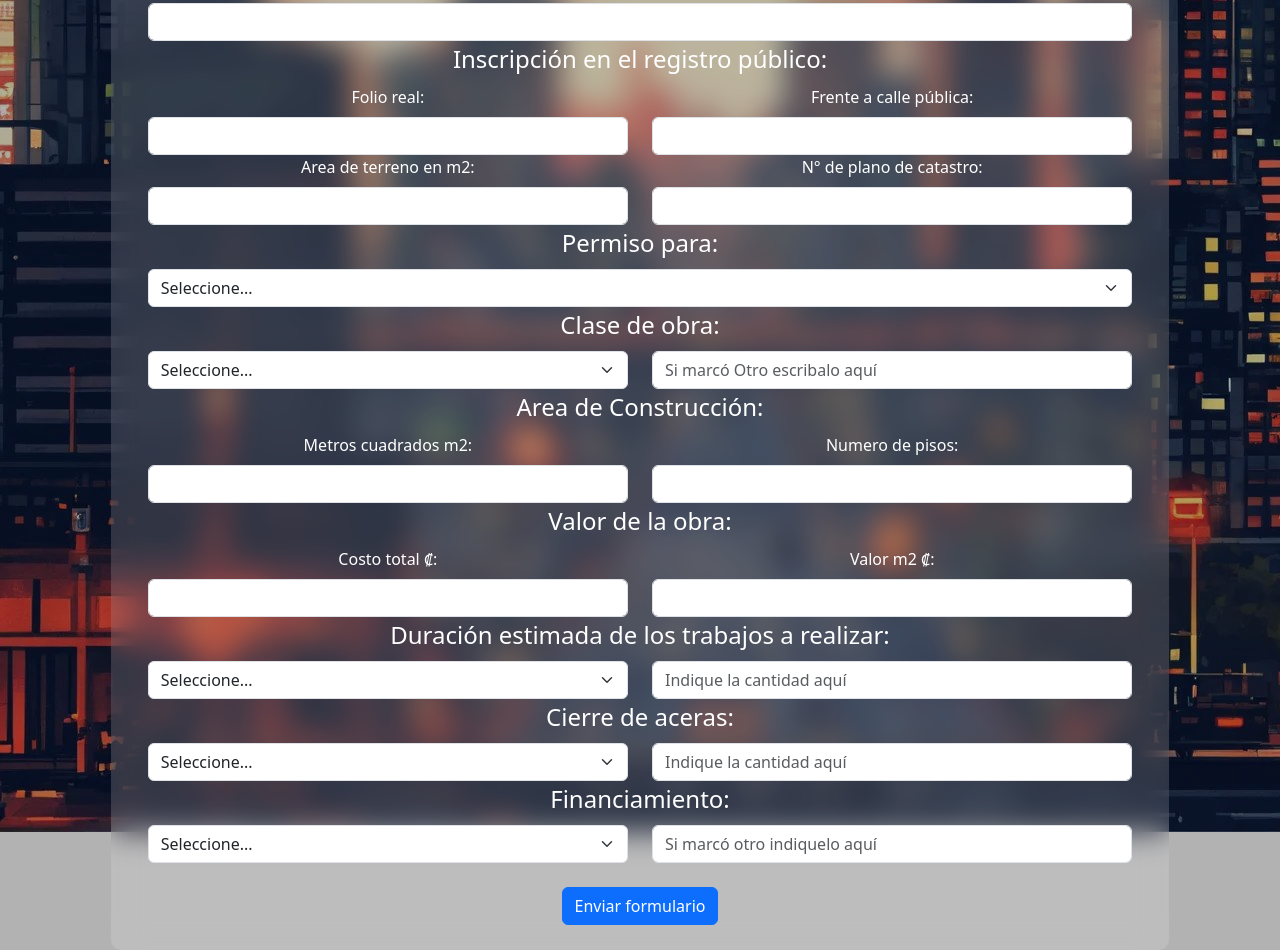
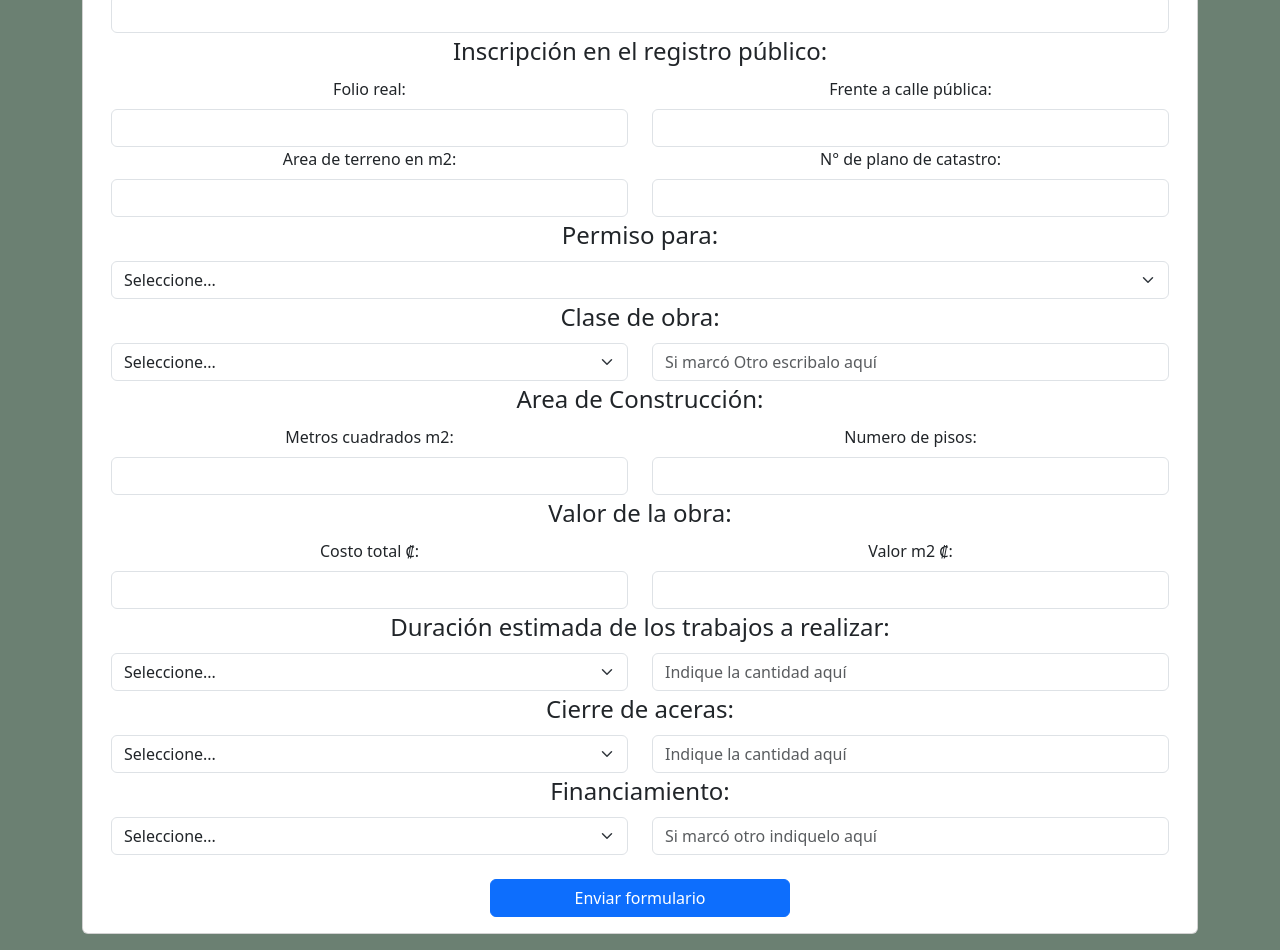
Before and after one commit to HectorMGR/PracticaHtml, a website: page formulario.html in a window 1280 px wide. Shown: the part 822-1772 px from the top of the page. Drawn offline with Linux system fonts and the light colour scheme.

Commit message:
otrocommit

```diff
--- a/formulario.html
+++ b/formulario.html
@@ -6,10 +6,10 @@
     <link rel="stylesheet" href="styles.css"/>
     <link rel="stylesheet" href="style.css"/>
 </head>
-<body>
+<body class="vh-100">
     <nav class="navbar navbar-expand-lg navbar-dark bg-transparent">
         <div class="container">
-          <a class="navbar-brand fs-4" href="#">Municipalidad de San Francisco</a>
+          <a class="navbar-brand fs-4" href="index.html">Municipalidad de San Francisco</a>
           <button class="navbar-toggler shadow-none border-0" type="button" data-bs-toggle="offcanvas" data-bs-target="#offcanvasNavbar" aria-controls="offcanvasNavbar" aria-label="Toggle navigation">
             <span class="navbar-toggler-icon"></span>
           </button>
@@ -46,10 +46,9 @@
         <h3>SUB PROCESO CONTROL URBANO</h3>
     </div>
     <br>
-    <div class="container-sm text-center">
-        <div class="d-flex flex-column justify-content-center align-items-center text-center text-white">
-            <div class="midiv justify-content-center align-items-center">
-
+    <div class="container">
+        <div class="card" style="backdrop-filter: blur(5px);">
+            <div class="card-body">
                 <form>
                     <div class="container text-center">
                         <div class="row">
@@ -227,9 +226,13 @@
                                 <input placeholder="Si marcó otro indiquelo aquí" type="text" class="form-control" aria-describedby="">
                             </div>
                         </div>
+                        <div class="row">
+                            <div class="col-12">
+                                <br>
+                                <button type="submit" class="btn btn-primary mibtn">Enviar formulario</button>
+                            </div>
+                        </div>
                     </div>
-                    <br>
-                    <button type="submit" class="btn btn-primary mibtn">Enviar formulario</button>
                 </form>
             </div>
         </div>
--- a/style.css
+++ b/style.css
@@ -1,9 +1,7 @@
 body{
-    background: url(images/simfondo.jpg) rgba(0, 0, 0, 0.3);
-    background-blend-mode: multiply;
-    background-position: center;
-    background-repeat: no-repeat;
-    background-attachment: fixed;
+    background: #6B8072;
+    height: 100vh;
+    margin: 0;
 }
 
 @media (max-width: 991px){
@@ -24,3 +22,9 @@ body{
     height: flex;
 
 }
+
+.mibtn{
+    width: 300px;
+    margin-left: 20px;
+    margin-right: 20px;
+}
```
Also changed, not shown: explicacion.html (+1 -1 lines), index.html (+2 -2 lines), services.html (+11 -7 lines).
